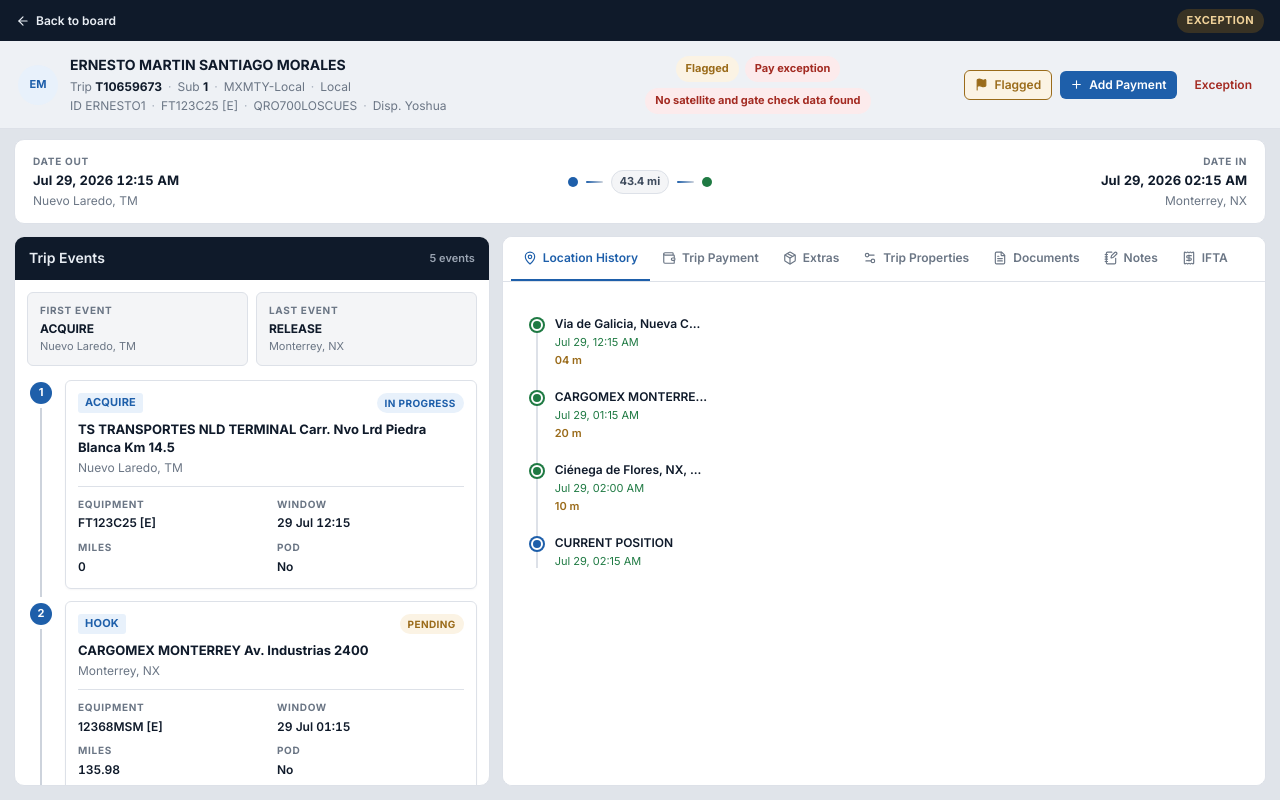
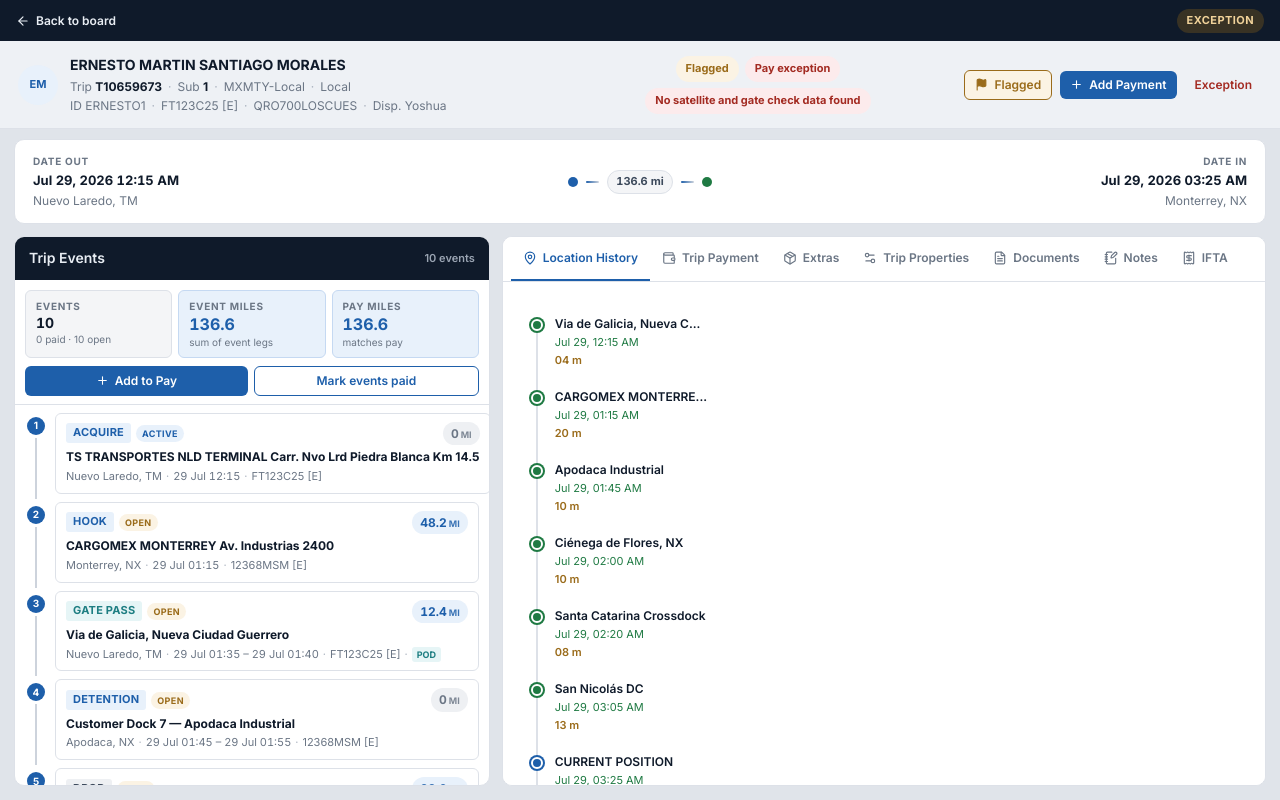
Before and after one commit to dhilllon001/driver-payroll, a React (Vite) app: page / in a window 1280 px wide. Both pictures are taken after a click on the button "T10659673". Built offline with nearby package versions, Linux system fonts and the light colour scheme.

Commit message:
Improve trip events panel with mile stats and denser cards.
Replace first/last chips with event/mile totals, Add to Pay actions, compact scrollable cards, and richer mock event data.

Co-authored-by: Cursor <cursoragent@cursor.com>

```diff
--- a/src/data/seed.ts
+++ b/src/data/seed.ts
@@ -12,16 +12,16 @@ export const TRIPS: Trip[] = [
     drivesFor: '',
     tripCategory: 'MXMTY-Local',
     tripRole: 'Local',
-    payMiles: 43.4,
+    payMiles: 136.6,
     payDate: '',
     dateOut: 'Jul 29, 2026 12:15 AM',
-    dateIn: 'Jul 29, 2026 02:15 AM',
+    dateIn: 'Jul 29, 2026 03:25 AM',
     flagged: true,
     paymentStatus: 'exception',
     tags: ['exception'],
     terminal: 'QRO700LOSCUES',
     dispatcher: 'Yoshua',
-    closureDate: 'Jul 29, 2026 02:15 AM',
+    closureDate: 'Jul 29, 2026 03:25 AM',
     lastUpdatedBy: 'Yoshua',
     lastUpdatedAt: 'Jul 29, 2026 06:41 AM',
     exceptions: [
@@ -54,7 +54,7 @@ export const TRIPS: Trip[] = [
         podRequired: false,
         startTime: '29 Jul 01:15',
         endTime: '29 Jul 01:15',
-        miles: 135.98,
+        miles: 48.2,
       },
       {
         id: 'e3',
@@ -66,31 +66,91 @@ export const TRIPS: Trip[] = [
         podRequired: true,
         startTime: '29 Jul 01:35',
         endTime: '29 Jul 01:40',
+        miles: 12.4,
+      },
+      {
+        id: 'e4',
+        event: 'DETENTION',
+        paid: false,
+        equipment: '12368MSM [E]',
+        location: 'Customer Dock 7 — Apodaca Industrial',
+        cityState: 'Apodaca, NX',
+        podRequired: false,
+        startTime: '29 Jul 01:45',
+        endTime: '29 Jul 01:55',
         miles: 0,
       },
       {
-        id: 'e4',
+        id: 'e5',
         event: 'DROP',
         paid: false,
         equipment: '12368MSM [E]',
         location: 'Ciénega de Flores Terminal Norte',
         cityState: 'Ciénega de Flores, NX',
-        podRequired: false,
+        podRequired: true,
         startTime: '29 Jul 02:00',
         endTime: '29 Jul 02:10',
+        miles: 22.6,
+      },
+      {
+        id: 'e6',
+        event: 'HOOK',
+        paid: false,
+        equipment: 'FT99102 [E]',
+        location: 'Santa Catarina Crossdock Bodega 3',
+        cityState: 'Santa Catarina, NX',
+        podRequired: false,
+        startTime: '29 Jul 02:20',
+        endTime: '29 Jul 02:28',
+        miles: 18.3,
+      },
+      {
+        id: 'e7',
+        event: 'LAYOVER',
+        paid: false,
+        equipment: 'FT99102 [E]',
+        location: 'Escobedo Rest Yard',
+        cityState: 'Escobedo, NX',
+        podRequired: false,
+        startTime: '29 Jul 02:35',
+        endTime: '29 Jul 02:50',
         miles: 0,
       },
       {
-        id: 'e5',
+        id: 'e8',
+        event: 'GATE PASS',
+        paid: false,
+        equipment: 'FT123C25 [E]',
+        location: 'Garcia Logistics Gate B',
+        cityState: 'García, NX',
+        podRequired: false,
+        startTime: '29 Jul 02:55',
+        endTime: '29 Jul 02:58',
+        miles: 9.1,
+      },
+      {
+        id: 'e9',
+        event: 'DROP',
+        paid: false,
+        equipment: 'FT99102 [E]',
+        location: 'San Nicolás DC Ramp 12',
+        cityState: 'San Nicolás, NX',
+        podRequired: true,
+        startTime: '29 Jul 03:05',
+        endTime: '29 Jul 03:18',
+        miles: 14.8,
+      },
+      {
+        id: 'e10',
         event: 'RELEASE',
         paid: false,
         equipment: 'FT123C25 [E]',
         location: 'CARGOMEX MONTERREY Av. Industrias 2400',
         cityState: 'Monterrey, NX',
         podRequired: false,
-        startTime: '29 Jul 02:15',
-        endTime: '29 Jul 02:15',
-        miles: 0,
+        startTime: '29 Jul 03:25',
+        endTime: '29 Jul 03:25',
+        miles: 11.2,
       },
     ],
     locations: [
@@ -108,14 +168,32 @@ export const TRIPS: Trip[] = [
       },
       {
         id: 'l3',
-        name: 'Ciénega de Flores, NX, ...',
+        name: 'Apodaca Industrial',
+        timestamp: 'Jul 29, 01:45 AM',
+        duration: '10 m',
+      },
+      {
+        id: 'l4',
+        name: 'Ciénega de Flores, NX',
         timestamp: 'Jul 29, 02:00 AM',
         duration: '10 m',
       },
       {
-        id: 'l4',
+        id: 'l5',
+        name: 'Santa Catarina Crossdock',
+        timestamp: 'Jul 29, 02:20 AM',
+        duration: '08 m',
+      },
+      {
+        id: 'l6',
+        name: 'San Nicolás DC',
+        timestamp: 'Jul 29, 03:05 AM',
+        duration: '13 m',
+      },
+      {
+        id: 'l7',
         name: 'CURRENT POSITION',
-        timestamp: 'Jul 29, 02:15 AM',
+        timestamp: 'Jul 29, 03:25 AM',
         duration: '',
         isCurrent: true,
       },
--- a/src/views/TripDetailView.tsx
+++ b/src/views/TripDetailView.tsx
@@ -39,16 +39,30 @@ function eventBadge(event: EventType): string {
   return map[event];
 }
 
-function eventStatusLabel(e: TripEvent, index: number, total: number) {
+function eventStatusLabel(e: TripEvent, index: number, _total: number) {
   if (e.paid) return { label: 'Paid', cls: 'st-paid' };
-  if (index === 0) return { label: 'In progress', cls: 'st-active' };
-  if (index === total - 1) return { label: 'Pending', cls: 'st-pending' };
-  return { label: 'Pending', cls: 'st-pending' };
+  if (index === 0) return { label: 'Active', cls: 'st-active' };
+  return { label: 'Open', cls: 'st-pending' };
 }
 
 function EventRouteCards({ trip }: { trip: Trip }) {
-  const first = trip.events[0];
-  const last = trip.events[trip.events.length - 1];
+  const { setShowPaymentModal, toast, setTrips } = useApp();
+
+  const eventMiles = trip.events.reduce((sum, e) => sum + (e.miles || 0), 0);
+  const unpaidCount = trip.events.filter((e) => !e.paid).length;
+  const paidCount = trip.events.length - unpaidCount;
+  const payDelta = Number((eventMiles - trip.payMiles).toFixed(1));
+
+  const markAllPaid = () => {
+    setTrips((prev) =>
+      prev.map((t) =>
+        t.id === trip.id
+          ? { ...t, events: t.events.map((e) => ({ ...e, paid: true })) }
+          : t,
+      ),
+    );
+    toast('All events marked paid');
+  };
 
   return (
     <div className="route-col">
@@ -57,17 +71,49 @@ function EventRouteCards({ trip }: { trip: Trip }) {
         <span className="panel-count">{trip.events.length} events</span>
       </div>
 
-      <div className="route-summary-chips">
-        <div className="route-chip">
-          <span className="eyebrow">First event</span>
-          <strong>{first?.event ?? '—'}</strong>
-          <span className="chip-sub">{first?.cityState}</span>
+      <div className="route-stats">
+        <div className="route-stat">
+          <span className="eyebrow">Events</span>
+          <strong className="tnum">{trip.events.length}</strong>
+          <span className="stat-sub">
+            {paidCount} paid · {unpaidCount} open
+          </span>
         </div>
-        <div className="route-chip">
-          <span className="eyebrow">Last event</span>
-          <strong>{last?.event ?? '—'}</strong>
-          <span className="chip-sub">{last?.cityState}</span>
+        <div className="route-stat highlight">
+          <span className="eyebrow">Event miles</span>
+          <strong className="tnum miles-hi">{eventMiles.toFixed(1)}</strong>
+          <span className="stat-sub">sum of event legs</span>
         </div>
+        <div className="route-stat highlight">
+          <span className="eyebrow">Pay miles</span>
+          <strong className="tnum miles-hi">{trip.payMiles.toFixed(1)}</strong>
+          <span className="stat-sub">
+            {payDelta === 0
+              ? 'matches pay'
+              : payDelta > 0
+                ? `+${payDelta} vs pay`
+                : `${payDelta} vs pay`}
+          </span>
+        </div>
+      </div>
+
+      <div className="route-actions">
+        <button
+          type="button"
+          className="btn btn-primary btn-sm"
+          onClick={() => setShowPaymentModal(true)}
+        >
+          <Plus size={13} />
+          Add to Pay
+        </button>
+        <button
+          type="button"
+          className="btn btn-secondary btn-sm"
+          onClick={markAllPaid}
+          disabled={unpaidCount === 0}
+        >
+          Mark events paid
+        </button>
       </div>
 
       <div className="route-cards">
@@ -79,35 +125,37 @@ function EventRouteCards({ trip }: { trip: Trip }) {
                 <span className="route-num">{i + 1}</span>
                 {i < trip.events.length - 1 && <span className="route-line" />}
               </div>
-              <div className={`route-card-body ${eventBadge(e.event)}`}>
+              <div className="route-card-body">
                 <div className="route-card-top">
-                  <span className={`badge badge-event ${eventBadge(e.event)}`}>
-                    {e.event}
+                  <div className="route-card-tags">
+                    <span className={`badge badge-event ${eventBadge(e.event)}`}>
+                      {e.event}
+                    </span>
+                    <span className={`status-pill ${status.cls}`}>{status.label}</span>
+                  </div>
+                  <span className={`miles-chip ${e.miles > 0 ? 'has-miles' : ''}`}>
+                    <span className="tnum">{e.miles > 0 ? e.miles.toFixed(1) : '0'}</span>
+                    <span className="mi">mi</span>
                   </span>
-                  <span className={`status-pill ${status.cls}`}>{status.label}</span>
                 </div>
-                <div className="route-card-title">{e.location}</div>
-                <div className="route-card-city">{e.cityState}</div>
-                <div className="route-card-meta">
-                  <div>
-                    <span className="eyebrow">Equipment</span>
-                    <strong>{e.equipment}</strong>
-                  </div>
-                  <div>
-                    <span className="eyebrow">Window</span>
-                    <strong className="tnum">
-                      {e.startTime}
-                      {e.endTime !== e.startTime ? ` → ${e.endTime}` : ''}
-                    </strong>
-                  </div>
-                  <div>
-                    <span className="eyebrow">Miles</span>
-                    <strong className="tnum">{e.miles || 0}</strong>
-                  </div>
-                  <div>
-                    <span className="eyebrow">POD</span>
-                    <strong>{e.podRequired ? 'Required' : 'No'}</strong>
-                  </div>
+                <div className="route-card-title" title={e.location}>
+                  {e.location}
+                </div>
+                <div className="route-card-foot">
+                  <span>{e.cityState}</span>
+                  <span className="sep">·</span>
+                  <span className="tnum">
+                    {e.startTime}
+                    {e.endTime !== e.startTime ? ` – ${e.endTime}` : ''}
+                  </span>
+                  <span className="sep">·</span>
+                  <span>{e.equipment}</span>
+                  {e.podRequired && (
+                    <>
+                      <span className="sep">·</span>
+                      <span className="pod-tag">POD</span>
+                    </>
+                  )}
                 </div>
               </div>
             </div>
--- a/src/views/views.css
+++ b/src/views/views.css
@@ -536,69 +536,91 @@
   font-weight: 600;
 }
 
-.route-summary-chips {
+.route-stats {
   display: grid;
-  grid-template-columns: 1fr 1fr;
-  gap: 8px;
-  padding: 12px 12px 0;
+  grid-template-columns: repeat(3, 1fr);
+  gap: 6px;
+  padding: 10px 10px 0;
   flex-shrink: 0;
 }
 
-.route-chip {
-  padding: 10px 12px;
+.route-stat {
+  padding: 8px 10px;
   background: var(--bg-surface-2);
   border: 1px solid var(--border-1);
   border-radius: var(--radius-md);
   display: flex;
   flex-direction: column;
-  gap: 2px;
+  gap: 1px;
   min-width: 0;
 }
-.route-chip .eyebrow {
+.route-stat.highlight {
+  background: var(--blue-soft);
+  border-color: #c5d9f2;
+}
+.route-stat .eyebrow {
   margin: 0;
 }
-.route-chip strong {
-  font-size: var(--fs-small);
+.route-stat strong {
+  font-size: var(--fs-h4);
   font-weight: 700;
   color: var(--fg-1);
+  line-height: 1.2;
 }
-.route-chip .chip-sub {
-  font-size: var(--fs-micro);
+.route-stat .miles-hi {
+  color: var(--action);
+  font-size: var(--fs-h3);
+}
+.route-stat .stat-sub {
+  font-size: 10px;
   color: var(--fg-3);
   white-space: nowrap;
   overflow: hidden;
   text-overflow: ellipsis;
 }
 
+.route-actions {
+  display: flex;
+  gap: 6px;
+  padding: 8px 10px;
+  flex-shrink: 0;
+  border-bottom: 1px solid var(--border-1);
+}
+.route-actions .btn {
+  flex: 1;
+  justify-content: center;
+}
+
 .route-cards {
   flex: 1;
   overflow: auto;
-  padding: 14px 12px 16px;
+  padding: 8px 10px 12px;
   display: flex;
   flex-direction: column;
   gap: 0;
+  min-height: 0;
 }
 
 .route-card {
   display: grid;
-  grid-template-columns: 28px 1fr;
-  gap: 10px;
+  grid-template-columns: 22px 1fr;
+  gap: 8px;
 }
 
 .route-rail {
   display: flex;
   flex-direction: column;
   align-items: center;
-  padding-top: 2px;
+  padding-top: 4px;
 }
 
 .route-num {
-  width: 22px;
-  height: 22px;
+  width: 18px;
+  height: 18px;
   border-radius: 50%;
   background: var(--action);
   color: #fff;
-  font-size: 11px;
+  font-size: 10px;
   font-weight: 700;
   display: flex;
   align-items: center;
@@ -610,18 +632,17 @@
 .route-line {
   flex: 1;
   width: 2px;
-  min-height: 16px;
+  min-height: 10px;
   background: var(--border-2);
-  margin: 4px 0;
+  margin: 3px 0;
 }
 
 .route-card-body {
   background: var(--bg-surface-1);
   border: 1px solid var(--border-1);
   border-radius: var(--radius-md);
-  padding: 12px;
-  margin-bottom: 12px;
-  box-shadow: 0 1px 2px rgba(15, 26, 42, 0.04);
+  padding: 8px 10px;
+  margin-bottom: 8px;
 }
 
 .route-card-top {
@@ -629,15 +650,46 @@
   align-items: center;
   justify-content: space-between;
   gap: 8px;
-  margin-bottom: 8px;
+  margin-bottom: 4px;
+}
+
+.route-card-tags {
+  display: flex;
+  align-items: center;
+  gap: 5px;
+  flex-wrap: wrap;
+  min-width: 0;
+}
+
+.miles-chip {
+  display: inline-flex;
+  align-items: baseline;
+  gap: 2px;
+  flex-shrink: 0;
+  padding: 3px 8px;
+  border-radius: var(--radius-pill);
+  background: var(--grey-bg);
+  color: var(--fg-3);
+  font-weight: 700;
+  font-size: var(--fs-small);
+}
+.miles-chip.has-miles {
+  background: var(--blue-soft);
+  color: var(--action);
+}
+.miles-chip .mi {
+  font-size: 9px;
+  font-weight: 700;
+  text-transform: uppercase;
+  opacity: 0.85;
 }
 
 .status-pill {
-  font-size: 10px;
+  font-size: 9px;
   font-weight: 700;
   text-transform: uppercase;
   letter-spacing: 0.04em;
-  padding: 3px 8px;
+  padding: 2px 6px;
   border-radius: var(--radius-pill);
 }
 .status-pill.st-active {
@@ -654,34 +706,34 @@
 }
 
 .route-card-title {
-  font-size: var(--fs-body);
+  font-size: var(--fs-small);
   font-weight: 650;
   color: var(--fg-1);
-  line-height: 1.35;
+  line-height: 1.3;
+  white-space: nowrap;
+  overflow: hidden;
+  text-overflow: ellipsis;
 }
 
-.route-card-city {
-  font-size: var(--fs-small);
+.route-card-foot {
+  display: flex;
+  flex-wrap: wrap;
+  align-items: center;
+  gap: 4px;
+  margin-top: 4px;
+  font-size: 11px;
   color: var(--fg-3);
-  margin-top: 2px;
 }
-
-.route-card-meta {
-  display: grid;
-  grid-template-columns: 1fr 1fr;
-  gap: 8px 12px;
-  margin-top: 10px;
-  padding-top: 10px;
-  border-top: 1px solid var(--border-1);
+.route-card-foot .sep {
+  color: var(--fg-4);
 }
-.route-card-meta .eyebrow {
-  display: block;
-  margin: 0 0 2px;
-}
-.route-card-meta strong {
-  font-size: var(--fs-small);
-  font-weight: 600;
-  color: var(--fg-1);
+.route-card-foot .pod-tag {
+  font-weight: 700;
+  color: var(--teal);
+  background: var(--teal-bg);
+  padding: 1px 5px;
+  border-radius: var(--radius-sm);
+  font-size: 9px;
 }
 
 /* Right tabs */
@@ -986,8 +1038,7 @@
   .form-grid-2,
   .modal-meta-row,
   .insight-grid,
-  .route-summary-chips,
-  .route-card-meta {
+  .route-stats {
     grid-template-columns: 1fr;
   }
   .board-toolbar .filters {
```
